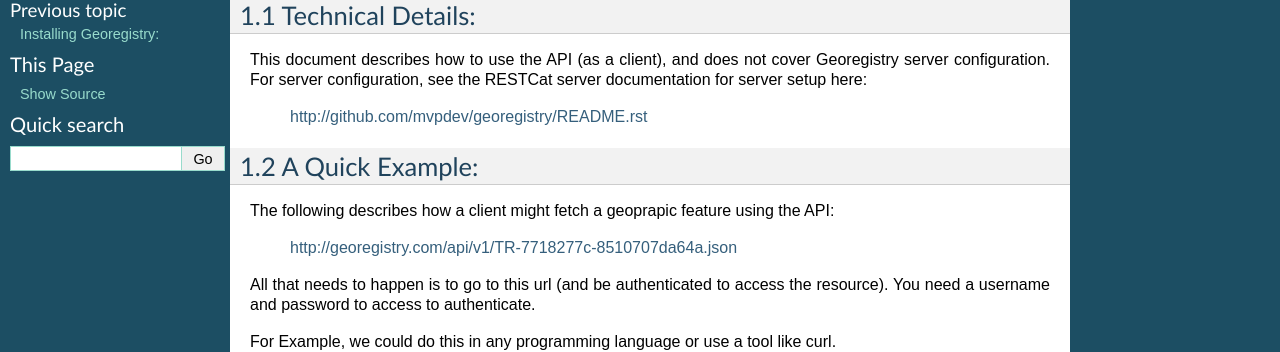
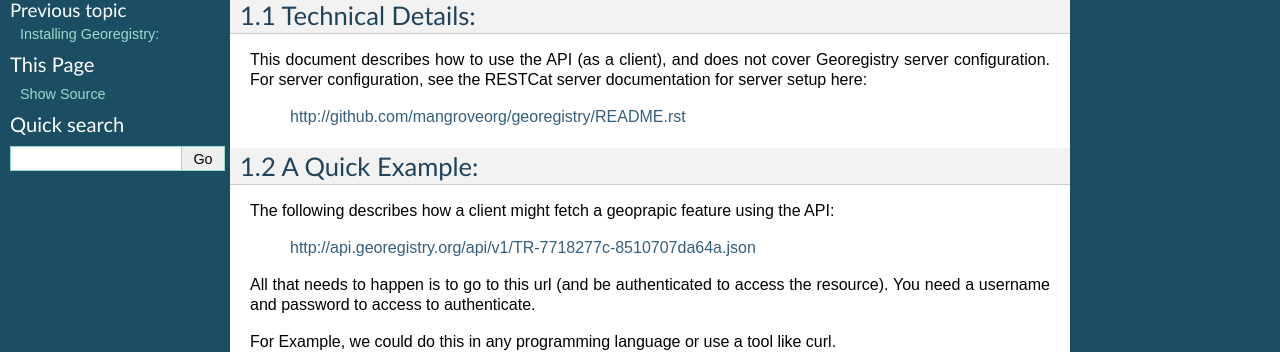
Before and after one commit to mangroveorg/georegistry, a Sphinx documentation site: the page built from docs/api-reference.rst, in a window 1280 px wide and 900 px high. Shown: the part 213-565 px from the top of the window. Built offline with Sphinx 7.4.7, drawn with Linux system fonts in a browser that asks for light colours; some of the changed lines change nothing that is shown.

Commit message:
Fixed typos in docs

```diff
--- a/docs/api-reference.rst
+++ b/docs/api-reference.rst
@@ -25,14 +25,14 @@ This document describes how to use the API (as a client), and does
 not cover Georegistry server configuration.  For server configuration, see the
 RESTCat server documentation for server setup here:
 
-	http://github.com/mvpdev/georegistry/README.rst
+	http://github.com/mangroveorg/georegistry/README.rst
 
 
 1.2 A Quick Example:
 --------------------
 The following describes how a client might fetch a geoprapic feature using the API:
 
-	http://georegistry.com/api/v1/TR-7718277c-8510707da64a.json
+	http://api.georegistry.org/api/v1/TR-7718277c-8510707da64a.json
 
 All that needs to happen is to go to this url (and be authenticated to access
 the resource).  You need a username and password to access to authenticate.
```
